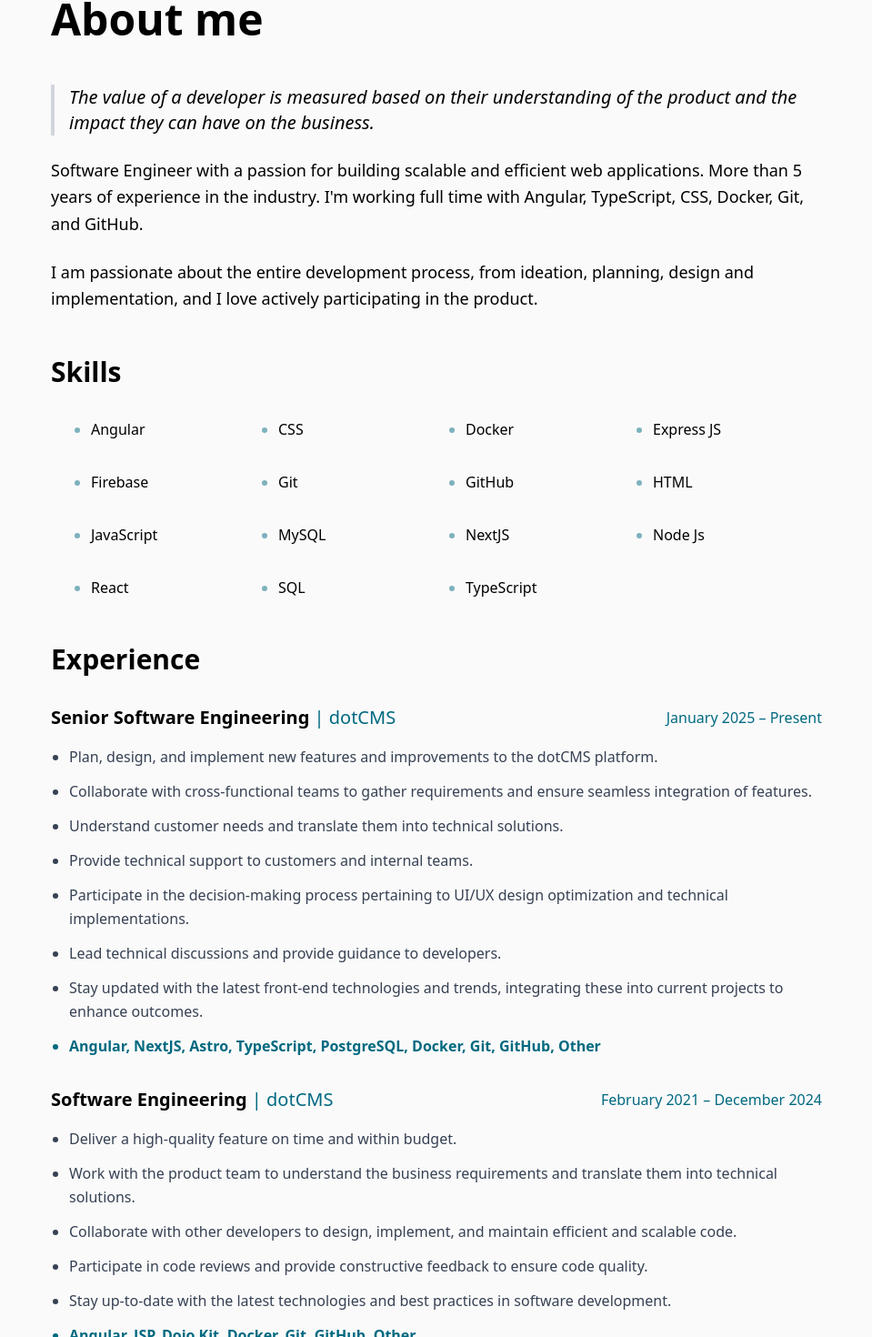
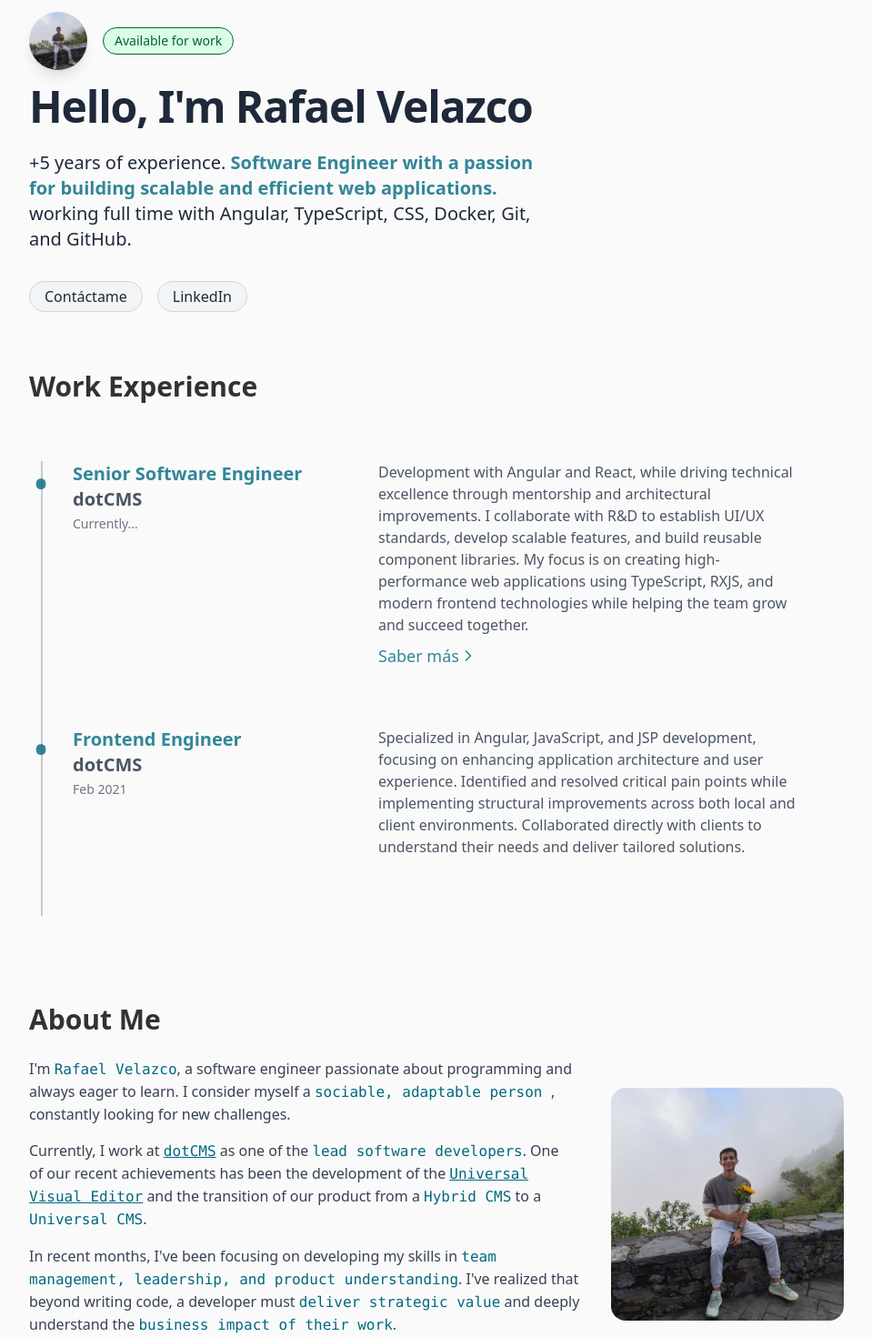
Before and after one commit to rjvelazco/rjvelazco-v2, a Next.js app: page /portfolio in a window 1280 px wide. Shown: the part 163-1633 px from the top of the page at 91% size, without its empty margins (160-1119 px from the left). Built offline with nearby package versions, Linux system fonts and the light colour scheme.

Commit message:
feat: enhance Portfolio page with new components and improved layout

```diff
--- a/src/app/layout.tsx
+++ b/src/app/layout.tsx
@@ -33,7 +33,7 @@ export default function RootLayout({
         className={`${geistSans.variable} ${geistMono.variable} layout_container`}
       >
         {/* This should be a component */}
-        <header className="flex items-center justify-between py-6 w-full mx-auto max-w-[64rem]">
+        <header className="flex items-center justify-between py-6 w-full mx-auto max-w-[64rem] px-4">
           <div className="flex items-center gap-4">
             <div>
               <h2 className="text-3xl font-bold">Rafael Velazco</h2>
--- /dev/null
+++ b/src/app/portfolio/components/Badge.tsx
@@ -0,0 +1,11 @@
+export const Badge = ({ children}: { children: React.ReactNode }) => {
+  return (
+    <div className="flex items-center ">
+      <span className="relative inline-flex overflow-hidden rounded-full p-[1px]">
+        <div className="border border-green-800 inline-flex items-center justify-center w-full px-3 py-1 text-sm text-green-800 bg-green-100 rounded-full cursor-pointer whitespace-nowrap">
+          {children}
+        </div>
+      </span>
+    </div>
+  );
+};
--- /dev/null
+++ b/src/app/portfolio/components/Experience.tsx
@@ -0,0 +1,71 @@
+import { LinkInline } from "./LinkInline";
+
+const EXPERIENCE = [
+  {
+    date: "Currently...",
+    title: "Senior Software Engineer",
+    company: "dotCMS",
+    description: "Development with Angular and React, while driving technical excellence through mentorship and architectural improvements. I collaborate with R&D to establish UI/UX standards, develop scalable features, and build reusable component libraries. My focus is on creating high-performance web applications using TypeScript, RXJS, and modern frontend technologies while helping the team grow and succeed together.",
+    link: "https://github.com/search?q=author%3Arjvelazco+repo%3Adotcms%2Fcore+repo%3Adotcms%2Fcore-web+state%3Aclosed&type=pullrequests"
+  },
+  {
+    date: "Feb 2021",
+    title: "Frontend Engineer",
+    company: "dotCMS",
+    description: "Specialized in Angular, JavaScript, and JSP development, focusing on enhancing application architecture and user experience. Identified and resolved critical pain points while implementing structural improvements across both local and client environments. Collaborated directly with clients to understand their needs and deliver tailored solutions.",
+  },
+];
+
+export const Experience = () => {
+  return (
+    <ol className="relative mt-16">
+      {EXPERIENCE.map((experience) => (
+        <li><ExperienceItem {...experience} /></li>
+      ))}
+    </ol>
+  );
+};
+
+const ExperienceItem = ({ title, company, date, description, link }: any) => {
+    return (
+        <div
+        className="relative mx-12 pb-12 grid before:absolute before:left-[-35px] before:block before:h-full before:border-l-2 before:border-black/20 before:content-[''] md:grid-cols-5 md:gap-10 md:space-x-4]"
+      >
+        <div className="relative pb-12 md:col-span-2">
+          <div className="sticky top-0">
+            <span className="text-petrol-light -left-[44px] absolute rounded-full text-5xl">&bull;</span>
+            <h3 className="text-xl font-bold text-petrol-light">{title}</h3>
+            <h4 className="font-semibold text-xl text-gray-600">{company}</h4>
+            <time className="p-0 m-0 text-sm text-gray-600/80">{date}</time>
+          </div>
+        </div>
+        <div className="relative flex flex-col gap-2 pb-4 text-gray-600 md:col-span-3">
+          {description}
+          {
+            link && (
+              <LinkInline href={link}>
+                Saber más{" "}
+                <svg
+                  xmlns="http://www.w3.org/2000/svg"
+                  className="w-5 icon icon-tabler icon-tabler-chevron-right"
+                  width="24"
+                  height="24"
+                  viewBox="0 0 24 24"
+                  strokeWidth="2"
+                  stroke="currentColor"
+                  fill="none"
+                  strokeLinecap="round"
+                  strokeLinejoin="round"
+                >
+                  <>
+                    <path stroke="none" d="M0 0h24v24H0z" fill="none" />
+                    <path d="M9 6l6 6l-6 6" />
+                  </>
+                </svg>
+              </LinkInline>
+            )
+          }
+        </div>
+      </div>
+    )
+};
--- /dev/null
+++ b/src/app/portfolio/components/LinkInline.tsx
@@ -0,0 +1,7 @@
+
+export const LinkInline = ({ href, children }: { href: string, children: React.ReactNode }) => {
+    return (
+        <a  href={href} role="link" className="inline-flex items-center text-lg font-medium text-petrol-light hover:text-petrol-dark">
+            {children}</a>
+    )
+}
--- /dev/null
+++ b/src/app/portfolio/components/SectionContainer.tsx
@@ -0,0 +1,19 @@
+export const SectionContainer = ({
+  children,
+  className,
+  id,
+}: {
+  children: React.ReactNode;
+  className?: string;
+  id?: string;
+}) => {
+  return (
+    <section
+      id={id}
+      data-section={id}
+      className={`section ${className} scroll-m-20 w-full mx-auto container lg:max-w-4xl md:max-w-2xl`}
+    >
+      {children}
+    </section>
+  );
+};
--- /dev/null
+++ b/src/app/portfolio/components/SocialPill.tsx
@@ -0,0 +1,18 @@
+interface SocialPillProps {
+    children: React.ReactNode;
+    href: string;
+}
+
+export const SocialPill = ({ children, href }: SocialPillProps) => {
+  return (
+    <a
+      href={href}
+      target="_blank"
+      rel="noopener noreferrer"
+      role="link"
+      className="inline-flex items-center justify-center gap-2 px-4 py-1 text-gray-800 transition bg-gray-100 border border-gray-300 rounded-full focus-visible:ring-yellow-500/80 text-md hover:bg-petrol hover:border-petrol hover:text-white group max-w-fit focus:outline-none focus-visible:outline-none focus-visible:ring focus-visible:ring-white focus-visible:ring-offset-2 "
+    >
+      {children}
+    </a>
+  );
+};
--- /dev/null
+++ b/src/app/portfolio/components/TitleSection.tsx
@@ -0,0 +1,7 @@
+export const TitleSection = ({ children, className }: { children: React.ReactNode, className?: string }) => {
+    return (
+        <h2 className={`flex items-center mb-6 text-3xl font-semibold gap-x-3 text-black/80 ${className}`}>
+            {children}
+        </h2>
+    )
+}
--- a/src/app/portfolio/page.tsx
+++ b/src/app/portfolio/page.tsx
@@ -1,51 +1,101 @@
-import { MasonryGrid } from "@components/MasonryGrid";
-import { ExperienceItem } from "@components/ExperienceItem";
-import { Button } from "@components/Button";
-
-import { MY_EXPERIENCE, MY_SKILLS } from "../../data";
+import { Badge } from "./components/Badge";
+import { SocialPill } from "./components/SocialPill";
+import { SectionContainer } from "./components/SectionContainer";
+import { TitleSection } from "./components/TitleSection";
+import { Experience } from "./components/Experience";
 
 export default function Portfolio() {
   return (
-    <div className="max-w-4xl bg-background mx-auto font-sans flex flex-col gap-12 px-4 sm:px-6 py-8 md:py-12">
-      <section className="space-y-6">
-        <h1 className="text-4xl md:text-5xl font-bold mb-12">About me</h1>
-        <blockquote className="text-lg md:text-xl pl-4 border-l-4 border-gray-300 italic">
-          The value of a developer is measured based on their understanding of
-          the product and the impact they can have on the business.
-        </blockquote>
-        <p className="text-lg leading-relaxed mt-6">
-          Software Engineer with a passion for building scalable and efficient
-          web applications. More than 5 years of experience in the industry. I'm
-          working full time with Angular, TypeScript, CSS, Docker, Git, and
-          GitHub.
-        </p>
-        <p className="text-lg leading-relaxed mt-4">
-          I am passionate about the entire development process, from ideation,
-          planning, design and implementation, and I love actively participating
-          in the product.
-        </p>
-      </section>
+    <div className="px-4">
+      <SectionContainer className="py-12 md:py-16">
+        <div className="max-w-xl">
+          <div className="flex gap-4 mb-4">
+            <img
+              className="rounded-full shadow-lg size-16"
+              src="/me.jpg"
+              alt="Rafael Velazco"
+            />
+            <a
+              href="https://linkedin.com/in/midudev"
+              target="_blank"
+              rel="noopener"
+              className="flex items-center transition md:justify-center md:hover:scale-105"
+            >
+              <Badge>Available for work</Badge>
+            </a>
+          </div>
+          <h1 className="text-4xl font-bold tracking-tight text-gray-800 sm:text-5xl">
+            Hello, I'm Rafael Velazco
+          </h1>
+          <p className="mt-6 text-xl text-gray-800">
+            +5 years of experience.{" "}
+            <strong className="text-petrol-light font-semibold">
+              Software Engineer with a passion for building scalable and
+              efficient web applications.
+            </strong>{" "}
+            working full time with Angular, TypeScript, CSS, Docker, Git, and
+            GitHub.{" "}
+          </p>
+          <nav className="flex flex-wrap gap-4 mt-8">
+            <SocialPill href="mailto:rjvelazco21@gmail.com">
+              {/* <MailIcon className="size-4" /> */}
+              Contáctame
+            </SocialPill>
+            <SocialPill href="https://linkedin.com/in/rafael-velazco">
+              {/* <LinkedInIcon className="size-4" /> */}
+              LinkedIn
+            </SocialPill>
+          </nav>
+        </div>
+      </SectionContainer>
+      <div className="space-y-24">
+        <SectionContainer id="experience">
+          <TitleSection>Work Experience</TitleSection>
+          <Experience />
+        </SectionContainer>
 
-      <section aria-labelledby="skills-heading">
-        <h2 id="skills-heading" className="text-3xl font-bold mb-8">
-          Skills
-        </h2>
-        <MasonryGrid items={MY_SKILLS} />
-      </section>
+        <SectionContainer id="about-me">
+          <TitleSection>About Me</TitleSection>
+          <article className="flex flex-col items-center justify-center gap-8 text-gray-700  md:flex-row">
+            <div className="[&>p]:mb-4 [&>p>strong]:text-petrol [&>p>strong]:font-normal [&>p>strong]:font-mono text-pretty order-2 md:order-1">
+              <p>
+                I&apos;m <strong>Rafael Velazco</strong>, a software engineer
+                passionate about programming and always eager to learn. I
+                consider myself a <strong> sociable, adaptable person </strong>,
+                constantly looking for new challenges.
+              </p>
 
-      <section aria-labelledby="experience-heading">
-        <h2 id="experience-heading" className="text-3xl font-bold mb-8">
-          Experience
-        </h2>
-        <div className="flex flex-col gap-8">
-          {MY_EXPERIENCE.map((experience, index) => (
-            <ExperienceItem key={index} {...experience} />
-          ))}
-        </div>
-        <div className="flex justify-end items-center mt-4">
-          <Button href="/path/to/your/asset.pdf" label="Download CV" download />
-        </div>
-      </section>
+              <p>
+                Currently, I work at <strong><a className="underline" href="https://dotcms.com" target="_blank" rel="noopener">dotCMS</a></strong> as one of the{" "}
+                <strong>lead software developers</strong>. One of our recent
+                achievements has been the development of the <strong><a className="underline" href="https://dev.dotcms.com/docs/universal-visual-editor" target="_blank" rel="noopener">Universal Visual
+                Editor</a></strong> and the transition of our product from a{" "}
+                <strong>Hybrid CMS</strong> to a <strong>Universal CMS</strong>.
+              </p>
+
+              <p className="mb-0">
+                In recent months, I&apos;ve been focusing on developing my
+                skills in{" "}
+                <strong>
+                  team management, leadership, and product understanding
+                </strong>
+                . I&apos;ve realized that beyond writing code, a developer must{" "}
+                <strong>deliver strategic value</strong> and deeply understand
+                the <strong>business impact of their work</strong>.
+              </p>
+            </div>
+
+            <img
+              width="200"
+              height="200"
+              src="/me.jpg"
+              alt={"Rafael Velazco"}
+              className="order-1 object-cover w-64 h-full md:order-2 lg:w-64 aspect-square rounded-2xl"
+              style={{ objectPosition: "50% 50%" }}
+            />
+          </article>
+        </SectionContainer>
+      </div>
     </div>
   );
 }
--- a/src/layout/NavBar.tsx
+++ b/src/layout/NavBar.tsx
@@ -6,7 +6,7 @@ import { usePathname } from "next/navigation";
 
 export const NavBar = () => {
   return (
-    <nav className="px-6 py-4 pr-0" aria-label="Main Navigation">
+    <nav className="px-6 py-4 pr-0 md:block hidden" aria-label="Main Navigation">
       <ul className="flex justify-center gap-6">
         <NavItem href="/" label="Home" />
         <NavItem href="/blog" label="Blog" />
```
